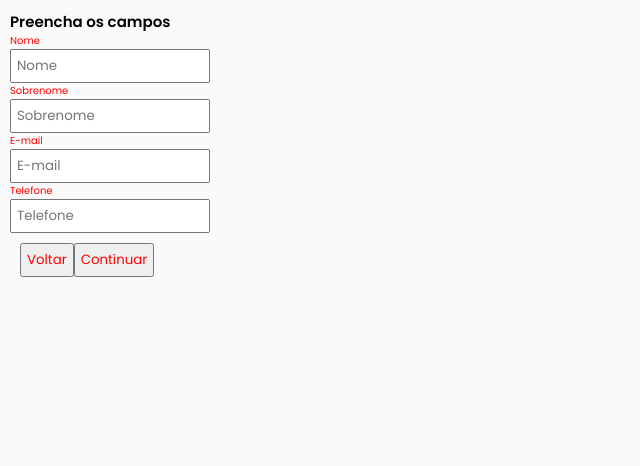
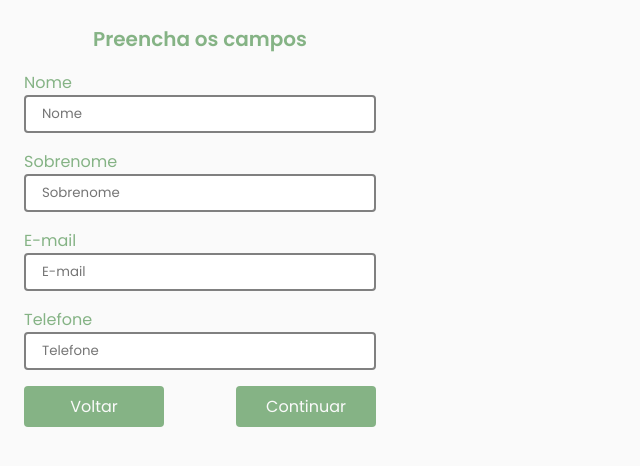
Before and after one commit to felipepxavier/register-using-steps, a React (Create React App) app: page / in a window 1280 px wide. Shown: the top 466 px of the page, without its empty margins (0-640 px from the left). Built offline with nearby package versions, Linux system fonts and the light colour scheme.

Commit message:
style: StepWizard component

```diff
--- a/src/components/StepWizard/styles.ts
+++ b/src/components/StepWizard/styles.ts
@@ -1,9 +1,20 @@
 import styled, { css, DefaultTheme } from 'styled-components';
 
-export const Title = styled.h1``;
+export const Title = styled.h1`
+  ${({ theme }) => css`
+    color: ${theme.colors.primary};
+    font-size: ${theme.font.sizes.xlarge};
+    text-align: center;
+  `}
+`;
 
 export const Step = styled.section`
-  padding: 10px;
+  max-width: 40rem;
+  width: 100%;
+
+  ${({ theme }) => css`
+    padding: ${theme.spacings.medium};
+  `}
 `;
 
 type InputProps = {
@@ -13,8 +24,19 @@ type InputProps = {
 
 export const Input = styled.input<InputProps>`
   width: 100%;
-  max-width: 20rem;
-  padding: 5px;
+  height: 3.8rem;
+
+  ${({ theme }) => css`
+    color: ${theme.colors.gray};
+    border: 2px solid ${theme.colors.gray};
+    padding: ${theme.spacings.xxsmall} ${theme.spacings.small};
+    border-radius: ${theme.border.radius};
+
+    &:focus {
+      outline: 1px solid ${theme.colors.primary};
+      border-color: ${theme.colors.primary};
+    }
+  `};
 
   ${({ isError, theme }) =>
     isError &&
@@ -25,27 +47,56 @@ export const Input = styled.input<InputProps>`
 `;
 
 export const Label = styled.label`
-  color: red;
+  ${({ theme }) => css`
+    color: ${theme.colors.primary};
+    font-size: ${theme.font.sizes.medium};
+  `}
 `;
 
 export const Message = styled.span`
   ${({ theme }) => css`
     color: ${theme.colors.red};
+    font-size: ${theme.font.sizes.xsmall};
   `}
 `;
 
 export const Field = styled.div`
   display: flex;
   flex-direction: column;
+
+  ${({ theme }) => css`
+    margin: ${theme.spacings.small} 0;
+  `}
 `;
 
 export const Navigate = styled.div`
-  padding: 10px;
+  display: flex;
+  justify-content: space-between;
+  ${({ theme }) => css`
+    margin-top: ${theme.spacings.small};
+  `}
 `;
+
+type ButtonProps = {
+  isDisabled: boolean;
+};
 
 export const Button = styled.button.attrs({
   type: 'button',
-})`
-  padding: 5px;
-  color: red;
+})<ButtonProps>`
+  ${({ theme }) => css`
+    color: ${theme.colors.white};
+    background: ${theme.colors.primary};
+    border: none;
+    padding: ${theme.spacings.xsmall} ${theme.spacings.small};
+    border-radius: ${theme.border.radius};
+    font-size: ${theme.font.sizes.medium};
+    max-width: 14rem;
+    width: 100%;
+    transition: 300ms;
+
+    &:hover {
+      filter: brightness(1.1);
+    }
+  `}
 `;
```
